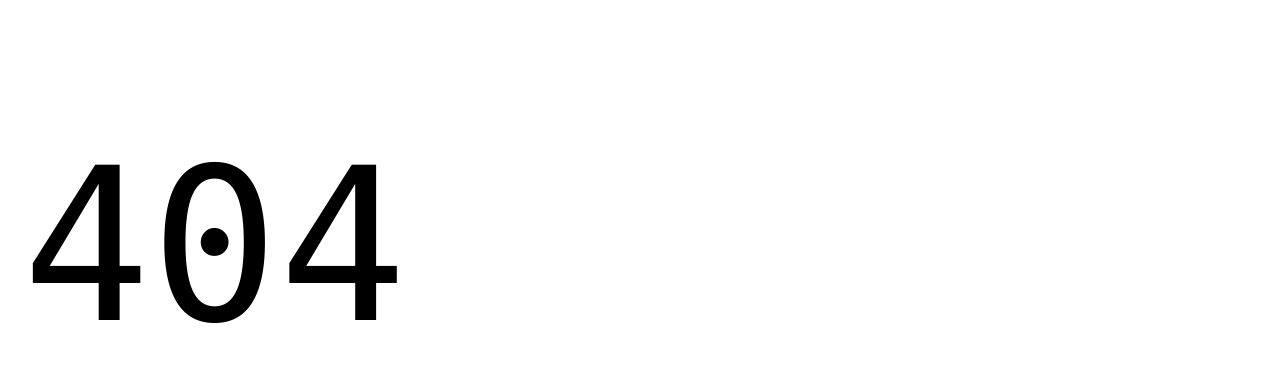
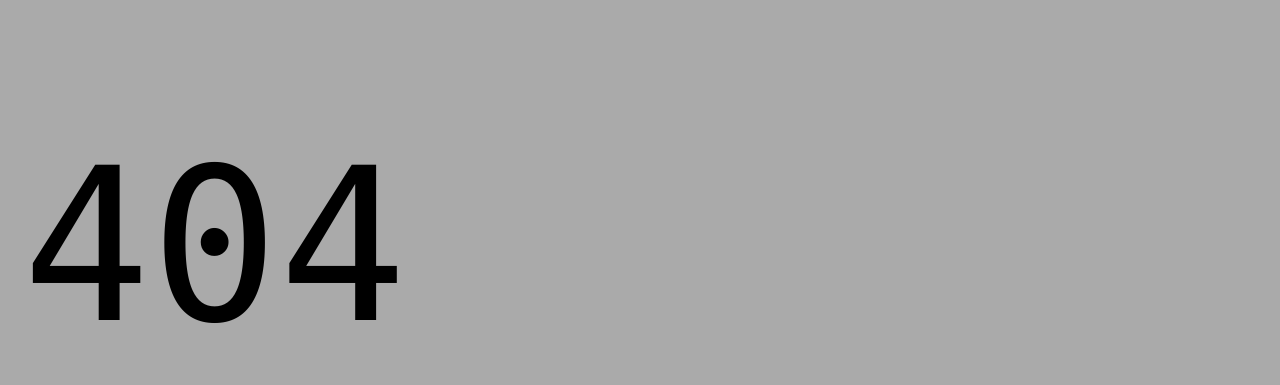
Before and after one commit to Buuhuu/hlx-1, a website: page 404.html in a window 1280 px wide. Shown: the part 62-447 px from the top of the page. Drawn offline with Linux system fonts and the light colour scheme; files whose address does not match are found by name.

Commit message:
Update styles.css

```diff
--- a/styles/styles.css
+++ b/styles/styles.css
@@ -14,7 +14,7 @@
   /* colors */
   --link-color: #035fe6;
   --link-hover-color: #136ff6;
-  --background-color: #fff;
+  --background-color: #AAA;
   --overlay-background-color: #eee;
   --highlight-background-color: #ccc;
   --text-color: #000;
```
